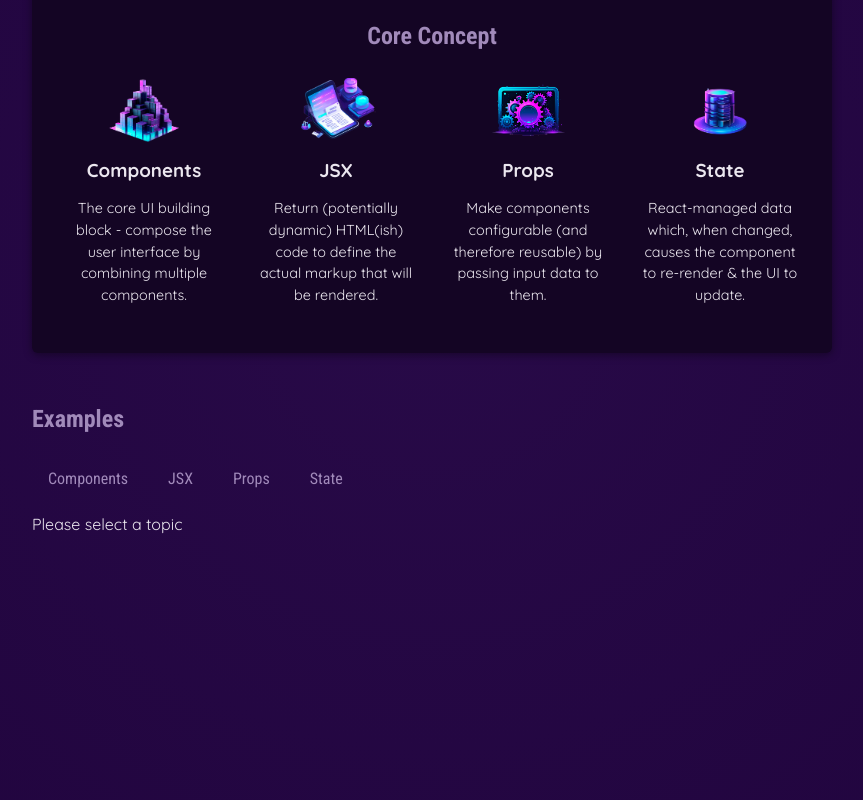
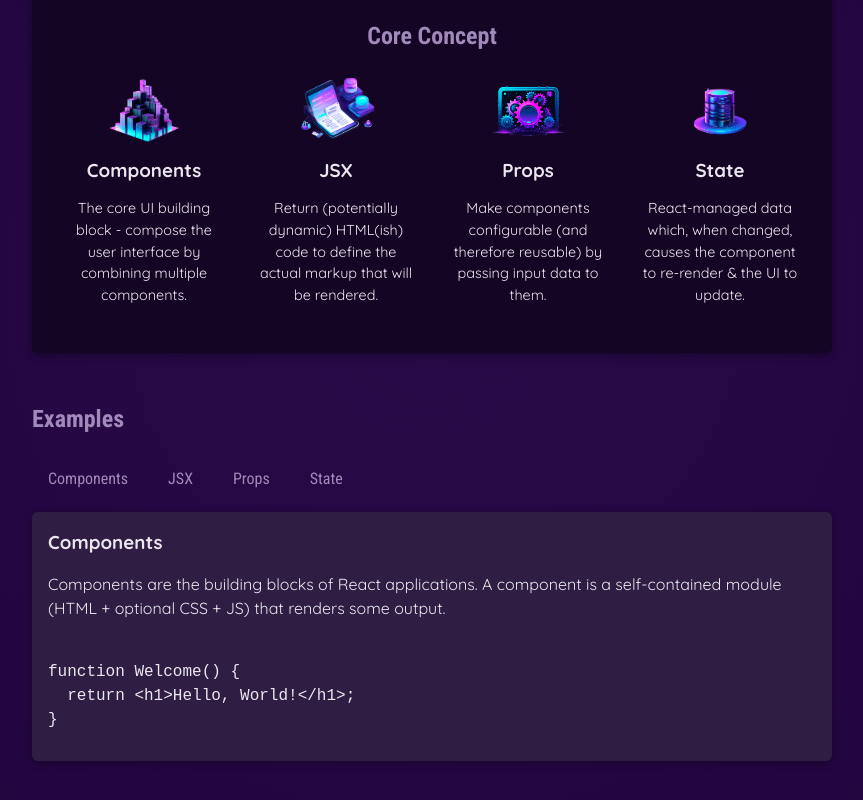
Before and after one commit to rmkofficial/React-Essentials, a React (Vite) app: page / in a window 1280 px wide. Shown: the part 346-1146 px from the top of the page, without its empty margins (208-1071 px from the left). Built offline with nearby package versions, Linux system fonts and the light colour scheme.

Commit message:
Deriving & Outputting Data Based on State

```diff
--- a/src/App.jsx
+++ b/src/App.jsx
@@ -3,9 +3,10 @@
 import Header from "./components/Header/Header";
 import CoreConcepts from "./components/CoreConcepts";
 import TabButton from "./components/TabButton";
+import { EXAMPLES } from "./data";
 
 function App() {
-  const [selectedTopic, setSelectedTopic] = useState("Please select a topic");
+  const [selectedTopic, setSelectedTopic] = useState("Components");
   const handleSelect = (selectedButon) => {
     setSelectedTopic(selectedButon);
   };
@@ -59,7 +60,13 @@
               State
             </TabButton>
           </menu>
-          <p>{selectedTopic}</p>
+          <div id="tab-content">
+            <h3>{EXAMPLES[selectedTopic].title}</h3>
+            <p>{EXAMPLES[selectedTopic].description}</p>
+            <pre>
+              <code>{EXAMPLES[selectedTopic].code}</code>
+            </pre>
+          </div>
         </section>
       </main>
     </div>
--- a/src/data.js
+++ b/src/data.js
@@ -29,3 +29,54 @@
       'React-managed data which, when changed, causes the component to re-render & the UI to update.',
   },
 ];
+
+export const EXAMPLES = {
+  Components: {
+    title: 'Components',
+    description:
+      'Components are the building blocks of React applications. A component is a self-contained module (HTML + optional CSS + JS) that renders some output.',
+    code: `
+function Welcome() {
+  return <h1>Hello, World!</h1>;
+}`,
+  },
+  JSX: {
+    title: 'JSX',
+    description:
+      'JSX is a syntax extension to JavaScript. It is similar to a template language, but it has full power of JavaScript (e.g., it may output dynamic content).',
+    code: `
+<div>
+  <h1>Welcome {userName}</h1>
+  <p>Time to learn React!</p>
+</div>`,
+  },
+  Props: {
+    title: 'Props',
+    description:
+      'Components accept arbitrary inputs called props. They are like function arguments.',
+    code: `
+function Welcome(props) {
+  return <h1>Hello, {props.name}</h1>;
+}`,
+  },
+  State: {
+    title: 'State',
+    description:
+      'State allows React components to change their output over time in response to user actions, network responses, and anything else.',
+    code: `
+function Counter() {
+  const [isVisible, setIsVisible] = useState(false);
+
+  function handleClick() {
+    setIsVisible(true);
+  }
+
+  return (
+    <div>
+      <button onClick={handleClick}>Show Details</button>
+      {isVisible && <p>Amazing details!</p>}
+    </div>
+  );
+}`,
+  },
+};
```
